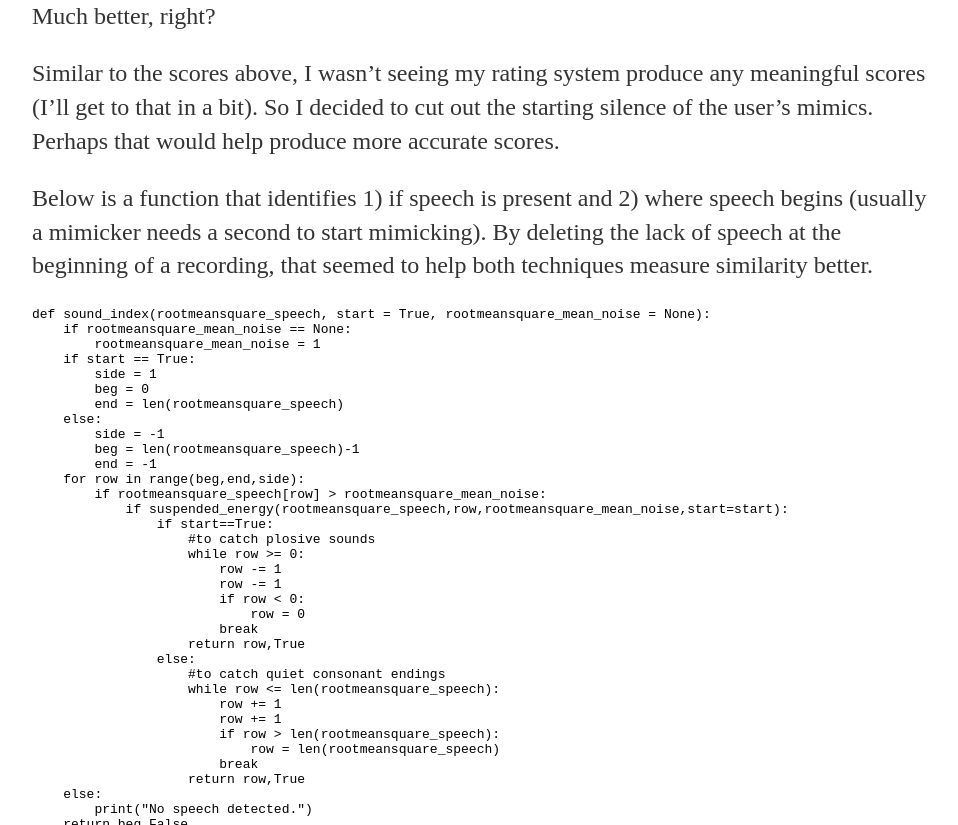
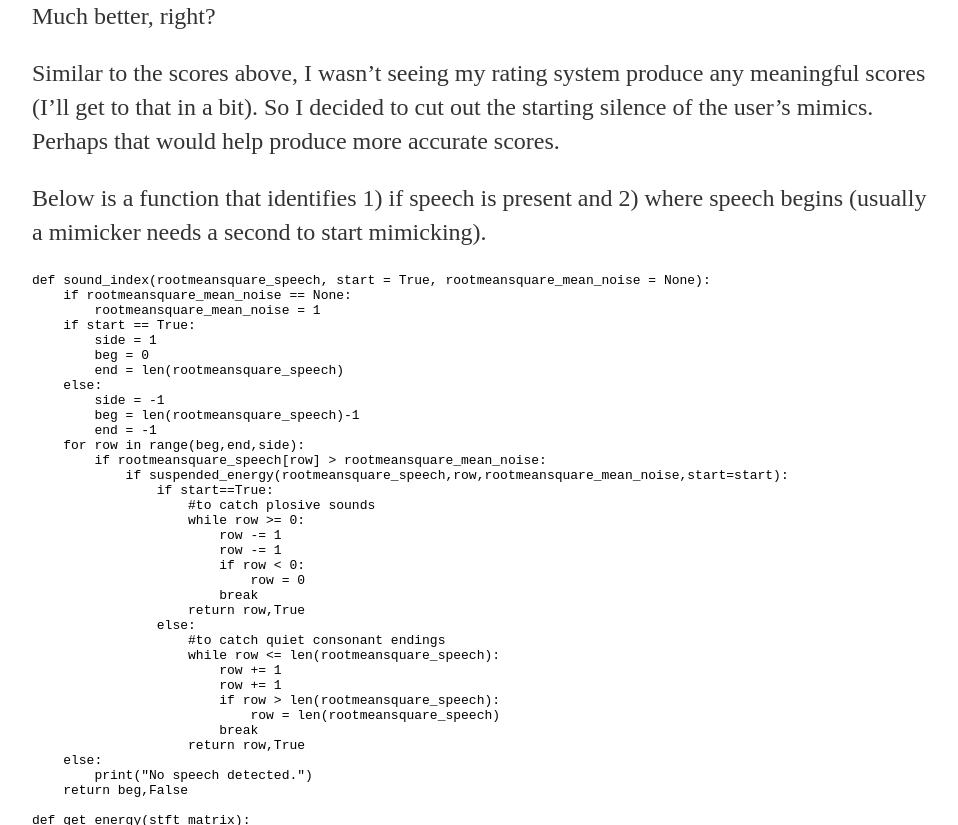
Before and after one commit to a-n-rose/a-n-rose.github.io, a Jekyll site: the page built from _posts/2018-08-24-mimic-master-pitchcurve-vs-fingerprint.md, in a window 1280 px wide and 900 px high, scrolled down 9765 px, cut to the strip 75-900 px from the top of the window. Shown: the whole strip, without its empty margins (160-1118 px from the left). Built offline with Jekyll 4.4.1, drawn with Linux system fonts in a browser that asks for light colours.

Commit message:
minor edit

````diff
--- a/_posts/2018-08-24-mimic-master-pitchcurve-vs-fingerprint.md
+++ b/_posts/2018-08-24-mimic-master-pitchcurve-vs-fingerprint.md
@@ -193,7 +193,7 @@ Much better, right?
 
 Similar to the scores above, I wasn't seeing my rating system produce any meaningful scores (I'll get to that in a bit). So I decided to cut out the starting silence of the user's mimics. Perhaps that would help produce more accurate scores.
 
-Below is a function that identifies 1) if speech is present and 2) where speech begins (usually a mimicker needs a second to start mimicking). By deleting the lack of speech at the beginning of a recording, that seemed to help both techniques measure similarity better.
+Below is a function that identifies 1) if speech is present and 2) where speech begins (usually a mimicker needs a second to start mimicking).
 ```
 def sound_index(rootmeansquare_speech, start = True, rootmeansquare_mean_noise = None):
     if rootmeansquare_mean_noise == None:
````
